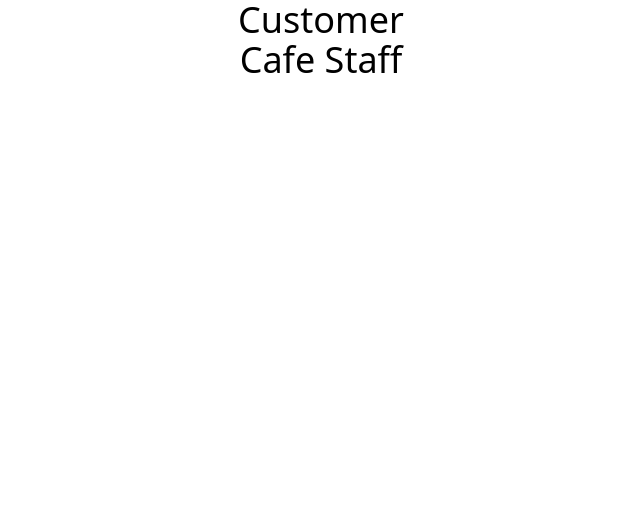
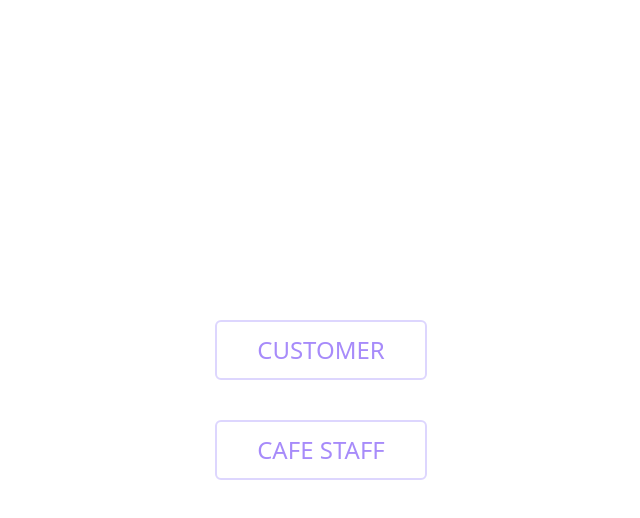
Before and after one commit to anubhav047/Cafeasy, a JavaScript app: page / in a window 1280 px wide. Shown: the top 518 px of the page, without its empty margins (319-959 px from the left). Built offline with nearby package versions, Linux system fonts and the light colour scheme; the HTML template or start-up script is replaced by a standard one.

Commit message:
landing page css updated

```diff
--- a/src/App.js
+++ b/src/App.js
@@ -2,10 +2,10 @@ import './App.css';
 
 function App() {
   return (
-    <div className="App">
-      <div className='m-auto flex flex-col'>
-        <button className='text-4xl mx-2'> Customer </button>
-        <button className='text-4xl mx-2'> Cafe Staff </button>
+    <div className="App flex justify-center items-center h-screen">
+      <div className='m-auto flex flex-col space-y-10'>
+        <button className='text-2xl mx-2 bg-transparent hover:bg-violet-100 text-violet-400 py-3 px-10 rounded-md border-2 border-violet-200'> CUSTOMER </button>
+        <button className='text-2xl mx-2 bg-transparent hover:bg-violet-100 text-violet-400 py-3 px-10 rounded-md border-2 border-violet-200'> CAFE STAFF </button>
       </div>
     </div>
   );
```
